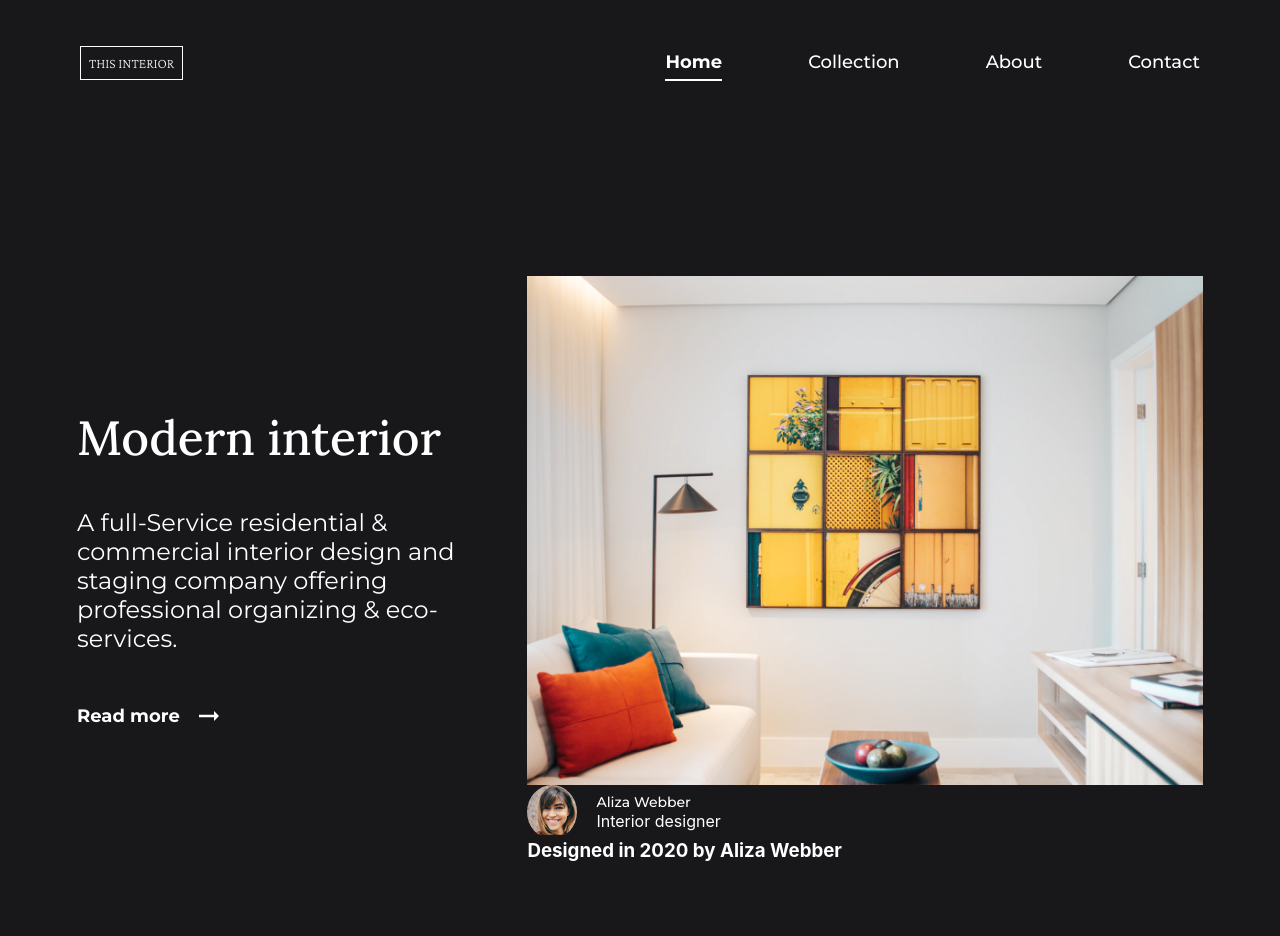
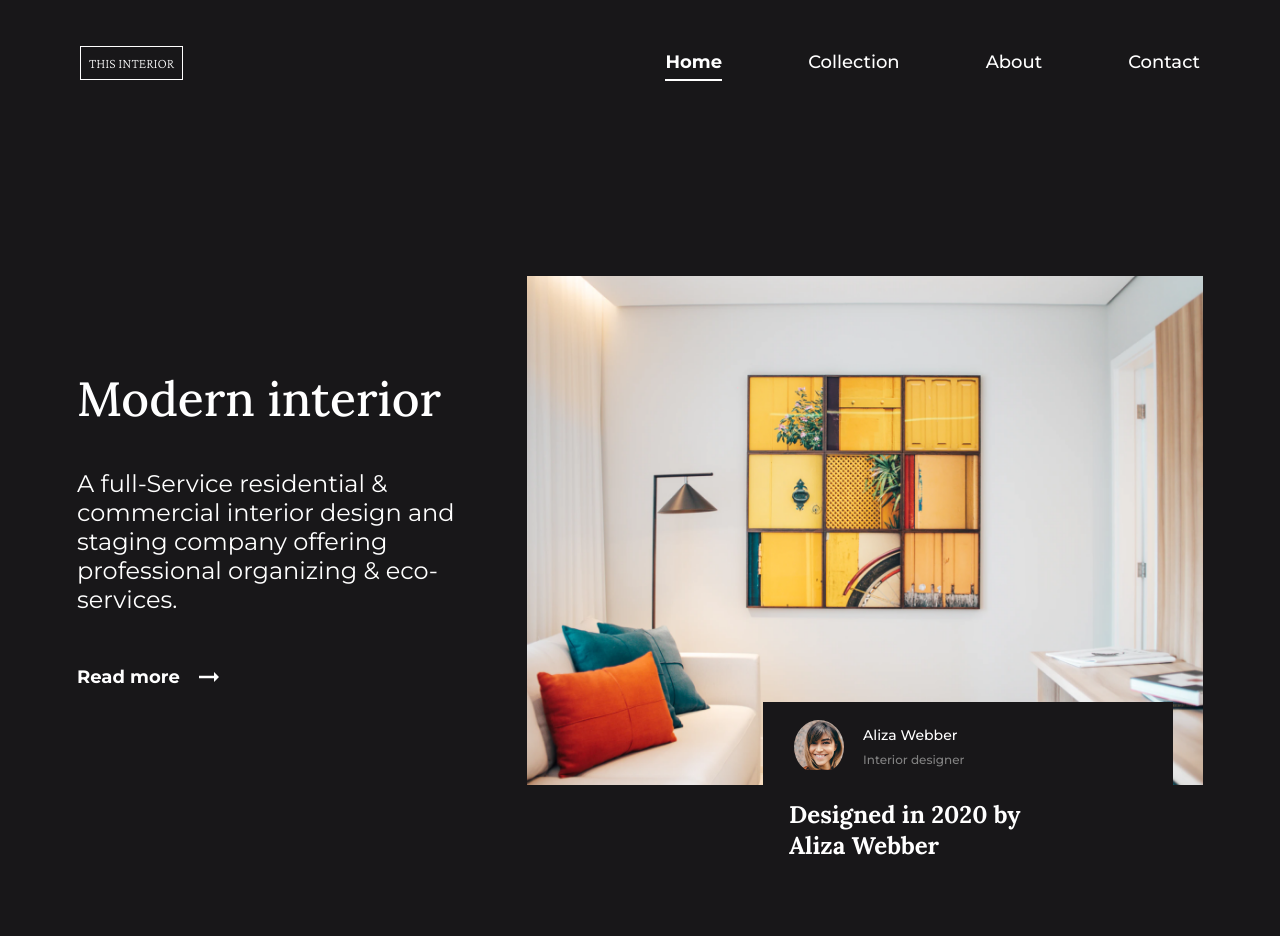
Before and after one commit to Matt-htims/interior-consultant, a Next.js app: page / in a window 1280 px wide. Shown: the top 936 px of the page. Built offline with nearby package versions, Linux system fonts and the light colour scheme.

Commit message:
Styled Card section and positioned over top of main picture

```diff
--- a/styles/Card.module.scss
+++ b/styles/Card.module.scss
@@ -4,20 +4,67 @@
 .card {
 	background-color: #181719;
 	color: white;
+	width: 410px;
+	padding: 18px 26px 34px 26px;
 
 	.header {
 		display: flex;
 		align-items: center;
+		margin-bottom: 25px;
 
 		.image {
 			border-radius: 50%;
 			overflow: hidden;
 			margin-right: 19px;
+			margin-left: 5px;
 		}
 
 		.headerText {
 			h4 {
 				font: $copy-sm;
+				margin-bottom: 8px;
+			}
+
+			p {
+				font: $copy-xs;
+				color: #828282;
+			}
+		}
+	}
+
+	.body {
+		h3 {
+			font: $subtitle;
+			width: 19ch;
+		}
+	}
+
+	@include mobile() {
+		width: 300px;
+		padding: 13px 19px 25px 19px;
+
+		.header {
+			margin-bottom: 18px;
+
+			.image {
+				width: 36px;
+			}
+
+			.headerText {
+				h4 {
+					font: $copy-xs;
+					margin-bottom: 5.85px;
+				}
+
+				p {
+					font: $copy-xxs;
+				}
+			}
+		}
+
+		.body {
+			h3 {
+				font: $subtitle-mobile;
 			}
 		}
 	}
--- a/styles/Home.module.scss
+++ b/styles/Home.module.scss
@@ -11,7 +11,8 @@
 	margin: 150px 77px;
 
 	@include mobile() {
-		margin: 30px 12px;
+		min-height: 100%;
+		margin: 30px 12px 200px 12px;
 	}
 }
 
@@ -55,8 +56,15 @@
 	}
 
 	.image {
+		position: relative;
 		width: 60%;
 		max-width: 737px;
+
+		.card {
+			position: absolute;
+			bottom: -110px;
+			right: 30px;
+		}
 	}
 
 	@include mobile() {
@@ -89,6 +97,11 @@
 		.image {
 			width: 100%;
 			max-width: 10000px;
+
+			.card {
+				bottom: -85px;
+				right: 30px;
+			}
 		}
 	}
 }
--- a/styles/_variables.scss
+++ b/styles/_variables.scss
@@ -10,7 +10,7 @@ $title: 500 48px 'Lora', serif;
 $title-mobile: 500 36px 'Lora', serif;
 
 $subtitle: 700 24px 'Lora', serif;
-$subtitle-mobile: 700 28px 'Lora', serif;
+$subtitle-mobile: 700 18px 'Lora', serif;
 
 $copy: 400 24px 'Montserrat', sans-serif;
 $copy-mobile: 400 14px 'Montserrat', sans-serif;
```
